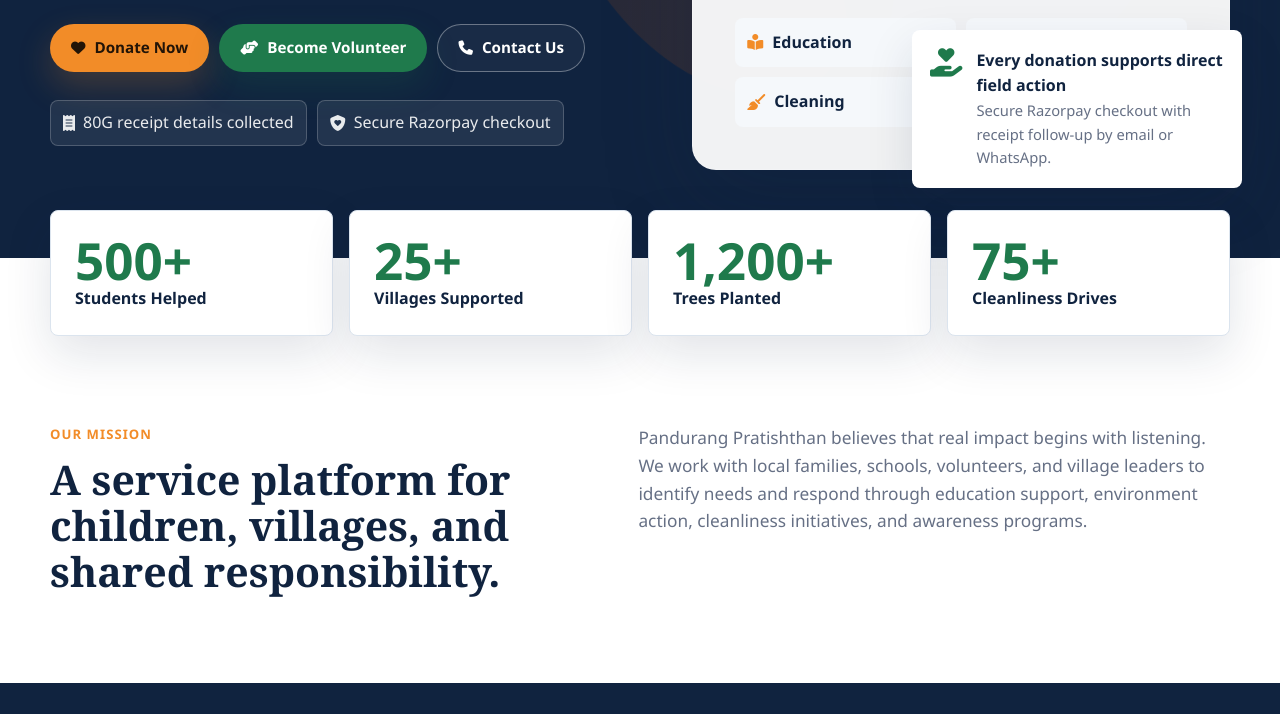
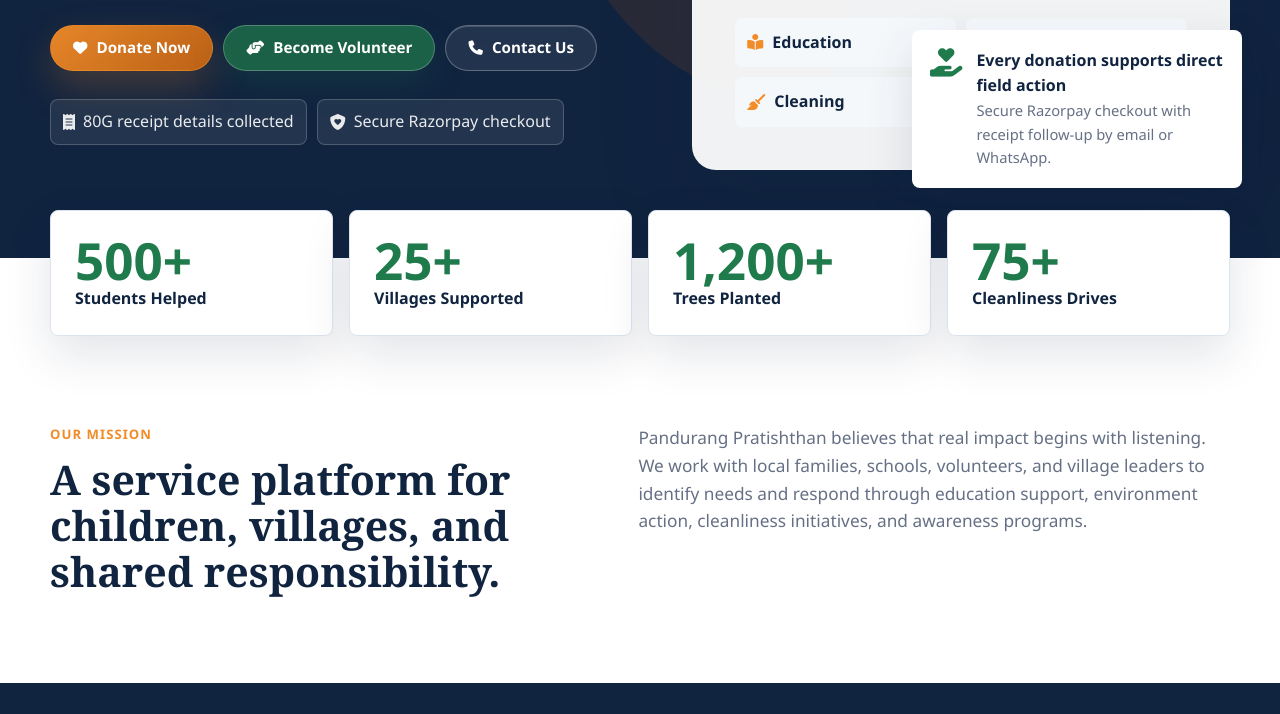
Before and after one commit to ash-krsna/Pandurang-Pratishthan, a website: page index.html in a window 1280 px wide. Shown: the part 697-1411 px from the top of the page. Drawn offline with Linux system fonts and the light colour scheme; a web font is replaced by a local one.

Commit message:
Update button design

```diff
--- a/style.css
+++ b/style.css
@@ -270,54 +270,67 @@ select {
   align-items: center;
   justify-content: center;
   gap: 9px;
-  min-height: 48px;
-  padding: 12px 20px;
-  border: 1px solid transparent;
+  min-height: 46px;
+  padding: 12px 22px;
+  border: 1px solid rgba(255, 255, 255, 0.34);
   border-radius: 999px;
   cursor: pointer;
   font-size: 0.95rem;
   font-weight: 800;
   line-height: 1;
   letter-spacing: 0;
-  transition: transform 0.2s ease, box-shadow 0.2s ease, background 0.2s ease, border-color 0.2s ease;
+  backdrop-filter: blur(14px);
+  transition: transform 0.2s ease, box-shadow 0.2s ease, background 0.2s ease, border-color 0.2s ease, color 0.2s ease;
 }
 
 .btn:hover {
-  transform: translateY(-1px);
+  transform: translateY(-2px);
 }
 
 .btn-primary {
-  color: #221407;
-  background: var(--saffron);
-  box-shadow: 0 14px 34px rgba(242, 140, 40, 0.22);
+  color: var(--white);
+  border-color: rgba(242, 140, 40, 0.55);
+  background:
+    linear-gradient(135deg, rgba(242, 140, 40, 0.95), rgba(199, 101, 20, 0.94));
+  box-shadow: 0 16px 38px rgba(242, 140, 40, 0.24);
 }
 
 .btn-primary:hover {
-  background: var(--saffron-dark);
+  background:
+    linear-gradient(135deg, rgba(250, 160, 64, 1), rgba(199, 101, 20, 1));
   color: var(--white);
+  box-shadow: 0 20px 46px rgba(242, 140, 40, 0.32);
 }
 
 .btn-secondary {
   color: var(--white);
-  background: var(--green);
-  box-shadow: 0 14px 34px rgba(31, 122, 76, 0.2);
+  border-color: rgba(255, 255, 255, 0.24);
+  background: rgba(31, 122, 76, 0.72);
+  box-shadow: 0 14px 34px rgba(31, 122, 76, 0.18);
+}
+
+.btn-secondary:hover {
+  background: rgba(31, 122, 76, 0.9);
+  box-shadow: 0 18px 42px rgba(31, 122, 76, 0.26);
 }
 
 .btn-ghost {
   color: var(--white);
-  border: 1px solid rgba(255, 255, 255, 0.35);
-  background: rgba(255, 255, 255, 0.04);
-  box-shadow: none;
+  border-color: rgba(255, 255, 255, 0.28);
+  background: rgba(255, 255, 255, 0.08);
+  box-shadow: inset 0 1px 0 rgba(255, 255, 255, 0.16);
 }
 
 .btn-ghost:hover {
-  border-color: rgba(255, 255, 255, 0.6);
-  background: rgba(255, 255, 255, 0.1);
+  border-color: rgba(255, 255, 255, 0.52);
+  background: rgba(255, 255, 255, 0.16);
 }
 
 .btn-whatsapp {
   color: var(--white);
-  background: #1fa855;
+  border-color: rgba(31, 168, 85, 0.45);
+  background: linear-gradient(135deg, #1fa855, #157a3f);
+  box-shadow: 0 14px 34px rgba(31, 168, 85, 0.18);
 }
 
 .btn i {
@@ -326,6 +339,8 @@ select {
 
 .btn.full {
   width: 100%;
+  min-height: 48px;
+  border-radius: 14px;
 }
 
 .trust-row span {
```
